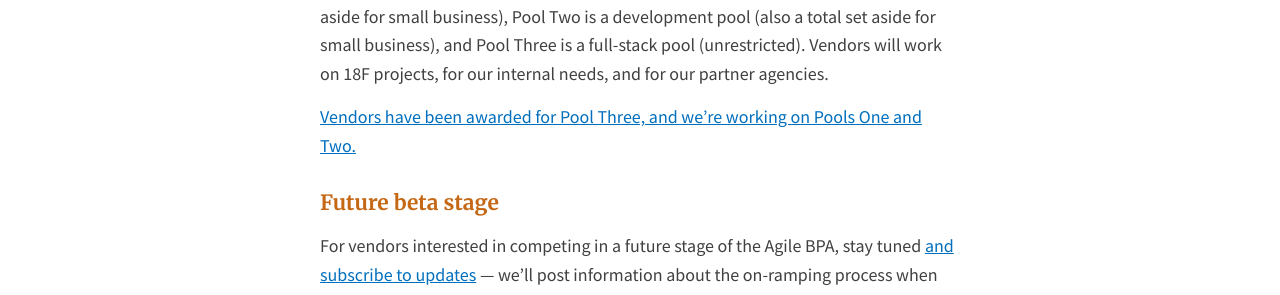
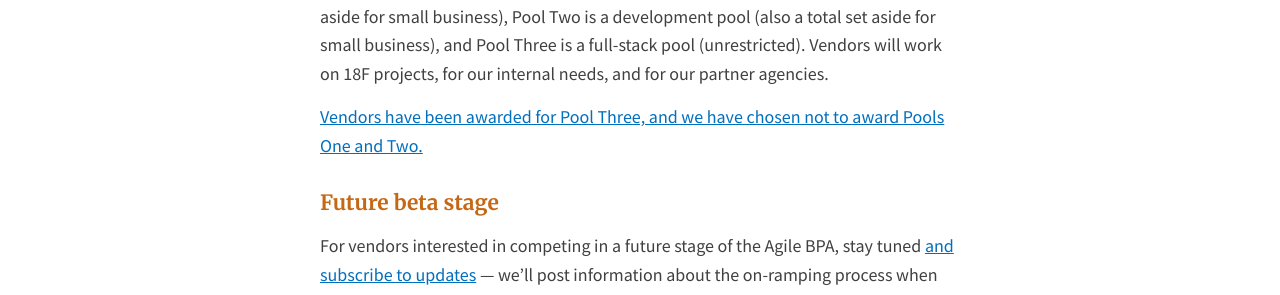
Before and after one commit to 18F/ads-bpa, a Jekyll site: the page built from pages/vendors.md, in a window 1280 px wide. Shown: the part 354-649 px from the top of the page. Built offline with Jekyll 4.4.1, drawn with Linux system fonts in a browser that asks for light colours; nearby versions of some CDN libraries; Markdown is read by kramdown in place of the engine named in the settings.

Commit message:
not proceeding with pools 1 and 2
clarified that we are not awarding pools 1 or 2

```diff
--- a/pages/vendors.md
+++ b/pages/vendors.md
@@ -11,7 +11,7 @@ In June 2015 [we issued a Request for Quotation (RFQ)](https://pages.18f.gov/ads
 This RFQ required vendors currently on
 [GSA Schedule 70](http://gsa.gov/portal/content/104506) who want to be on the Agile Delivery BPA to compete among three pools: Pool One is a design pool (a total set aside for small business), Pool Two is a development pool (also a total set aside for small business), and Pool Three is a full-stack pool (unrestricted). Vendors will work on 18F projects, for our internal needs, and for our partner agencies.
 
-[Vendors have been awarded for Pool Three, and we're working on Pools One and Two.](https://18f.gsa.gov/2015/12/17/the-agile-bpa-is-ready-to-launch/)
+[Vendors have been awarded for Pool Three, and we have chosen not to award Pools One and Two.](https://18f.gsa.gov/2015/12/17/the-agile-bpa-is-ready-to-launch/)
 
 ## Future beta stage
 
```
